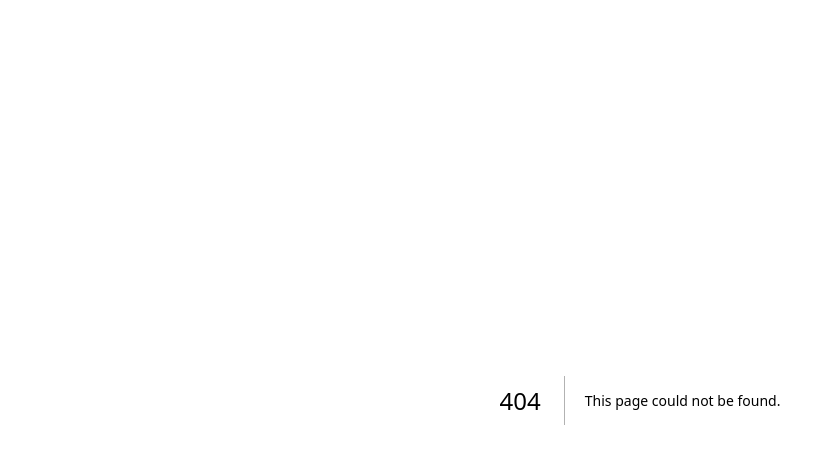
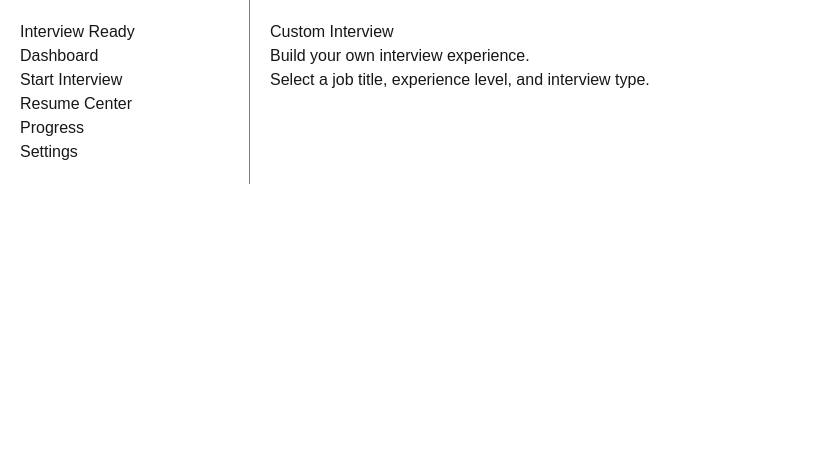
Before and after one commit to RaeRen0306/Interview-Ready, a Next.js app: page /dashboard/interview/custom in a window 1280 px wide. Before the commit this address had no page. Shown: the top 464 px of the page, without its empty margins (0-822 px from the left). Built offline with nearby package versions, Linux system fonts and the light colour scheme.

Commit message:
Added custom interview page

```diff
--- /dev/null
+++ b/app/dashboard/interview/custom/page.tsx
@@ -0,0 +1,11 @@
+export default function CustomInterview() {
+  return (
+    <div>
+      <h1>Custom Interview</h1>
+
+      <p>Build your own interview experience.</p>
+
+      <p>Select a job title, experience level, and interview type.</p>
+    </div>
+  );
+}
```
